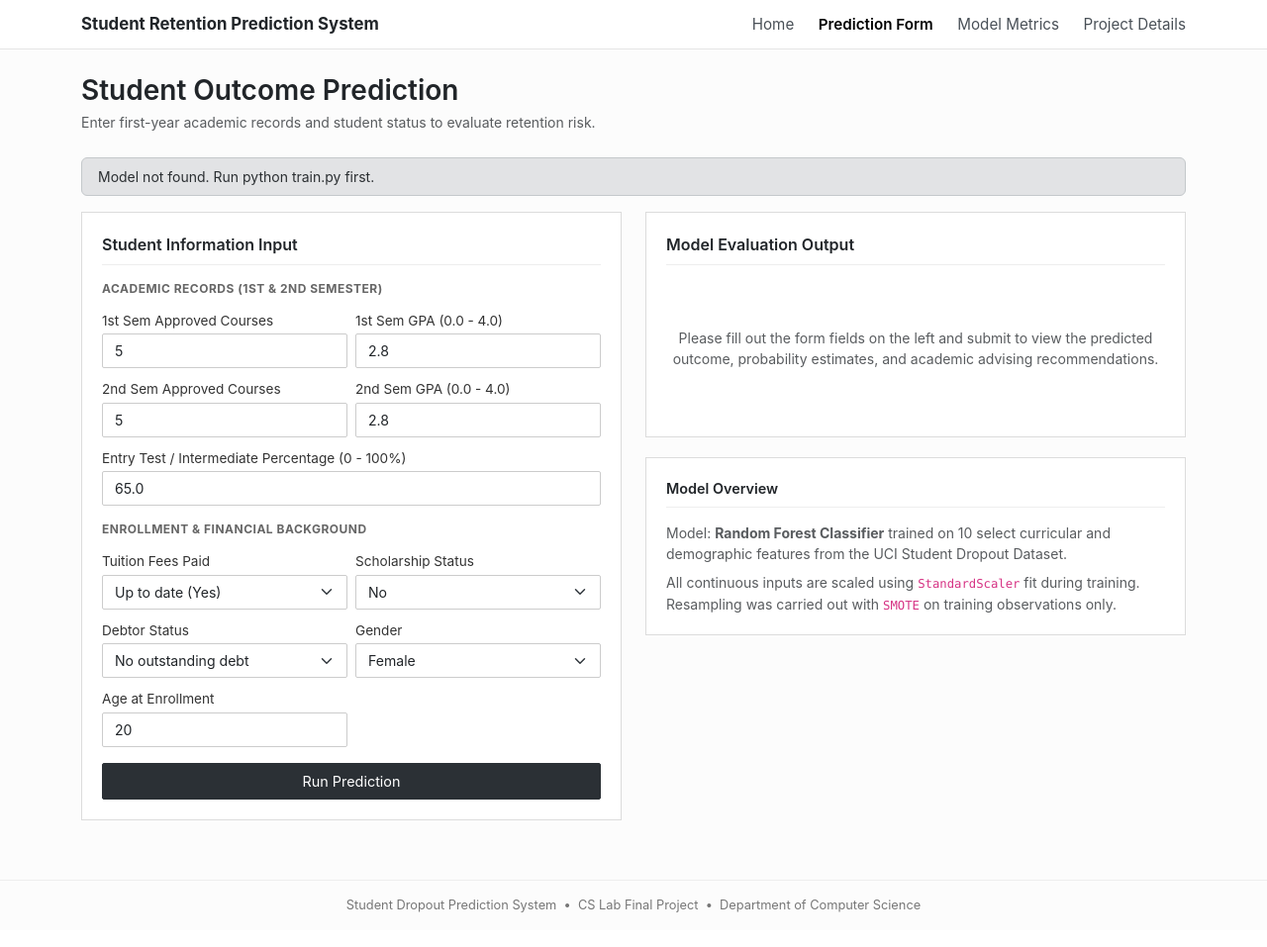
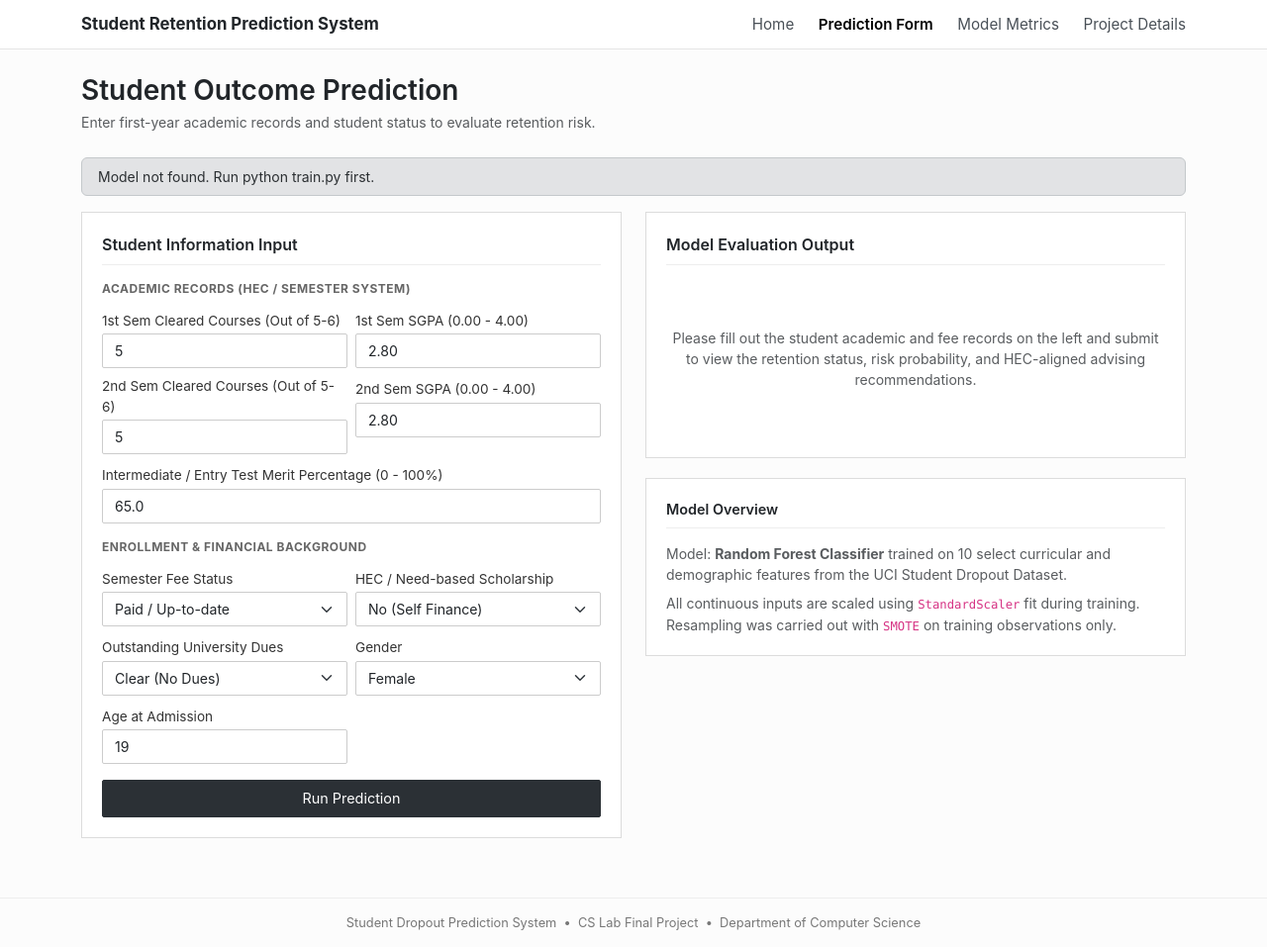
Before and after one commit to muzamilwaheed-b4/student-dropout-prediction, a Flask app: page /prediction in a window 1280 px wide. Shown: the whole page at 99% size. Before the commit the page ends 922 px from the top, so only its background shows below. Run offline with Flask 3, Linux system fonts and the light colour scheme.

Commit message:
Standardize terminology for Pakistani Universities and HEC grading guidelines

```diff
--- a/app.py
+++ b/app.py
@@ -58,26 +58,25 @@ def get_suggestions(pred_label, proba, row_dict):
     """Return academic advising notes based on model output."""
     suggestions = []
     if pred_label == 0:  # Dropout
-        suggestions.append("Schedule an advising session with the academic department.")
+        suggestions.append("Immediate intervention required: Student is falling below the HEC minimum 2.0 CGPA retention criteria.")
         if row_dict.get("Tuition fees up to date", 1) == 0:
-            suggestions.append("Check with the finance office regarding outstanding tuition dues.")
+            suggestions.append("Financial issue: Coordinate with university Accounts / Financial Aid office for semester fee installments.")
         if row_dict.get("Scholarship holder", 0) == 0:
-            suggestions.append("Review eligibility criteria for institutional financial assistance.")
+            suggestions.append("Guide the student to apply for HEC Ehsaas / Need-Based scholarship opportunities.")
         if row_dict.get("Curricular units 2nd sem (approved)", 5) < 4:
-            suggestions.append("Low credit completion observed; consider peer tutoring or reduced course load.")
+            suggestions.append("Academic warning: Student failed multiple courses. Recommend course repeats and remedial tutorial classes.")
         if row_dict.get("Debtor", 0) == 1:
-            suggestions.append("Discuss an installment payment arrangement with student accounts.")
-        suggestions.append("Utilize university learning support and counseling services.")
+            suggestions.append("Account hold active: Assist student in resolving pending library / semester fee dues.")
+        suggestions.append("Schedule one-on-one counseling with the Departmental Student Advisor.")
     elif pred_label == 1:  # Enrolled
-        suggestions.append("Academic progress is steady, but consistent semester performance is needed.")
+        suggestions.append("Academic performance is marginal (SGPA hovering between 2.0 - 2.5). Consistent effort required to avoid probation.")
         if row_dict.get("Curricular units 2nd sem (grade)", 10) < 10:
-            suggestions.append("Focus on core subject coursework to raise the cumulative GPA.")
-        suggestions.append("Attend faculty office hours for guidance on difficult subject modules.")
-        suggestions.append("Maintain attendance records to prevent missing internal assessments.")
+            suggestions.append("Target core prerequisite courses in summer semester to improve cumulative GPA.")
+        suggestions.append("Encourage regular attendance and participation in continuous assessment quizzes/assignments.")
     else:  # Graduate
-        suggestions.append("Academic performance is strong and on track for timely degree completion.")
-        suggestions.append("Explore final-year capstone topics, internship opportunities, or career placement.")
-        suggestions.append("Maintain current study routines and semester grade point average.")
+        suggestions.append("Excellent academic trajectory: SGPA is safely above graduation requirements (3.0+).")
+        suggestions.append("Eligible for Departmental Merit Scholarships and Dean's Honor Roll.")
+        suggestions.append("Encourage participation in Final Year Projects (FYP), research internships, and placement drives.")
     return suggestions
 
 
--- a/templates/prediction.html
+++ b/templates/prediction.html
@@ -147,26 +147,26 @@
         <div class="panel-title">Student Information Input</div>
         <form method="POST" action="/prediction">
 
-          <div class="section-subtitle">Academic Records (1st &amp; 2nd Semester)</div>
+          <div class="section-subtitle">Academic Records (HEC / Semester System)</div>
           <div class="row g-2 mb-2">
             <div class="col-6">
-              <label class="form-label">1st Sem Approved Courses</label>
-              <input type="number" name="cu1_approved" class="form-control" min="0" max="10" value="5" required>
+              <label class="form-label">1st Sem Cleared Courses (Out of 5-6)</label>
+              <input type="number" name="cu1_approved" class="form-control" min="0" max="8" value="5" required>
             </div>
             <div class="col-6">
-              <label class="form-label">1st Sem GPA (0.0 - 4.0)</label>
-              <input type="number" name="cu1_grade" class="form-control" min="0" max="4.0" step="0.01" value="2.8" required>
+              <label class="form-label">1st Sem SGPA (0.00 - 4.00)</label>
+              <input type="number" name="cu1_grade" class="form-control" min="0" max="4.0" step="0.01" value="2.80" required>
             </div>
             <div class="col-6">
-              <label class="form-label">2nd Sem Approved Courses</label>
-              <input type="number" name="cu2_approved" class="form-control" min="0" max="10" value="5" required>
+              <label class="form-label">2nd Sem Cleared Courses (Out of 5-6)</label>
+              <input type="number" name="cu2_approved" class="form-control" min="0" max="8" value="5" required>
             </div>
             <div class="col-6">
-              <label class="form-label">2nd Sem GPA (0.0 - 4.0)</label>
-              <input type="number" name="cu2_grade" class="form-control" min="0" max="4.0" step="0.01" value="2.8" required>
+              <label class="form-label">2nd Sem SGPA (0.00 - 4.00)</label>
+              <input type="number" name="cu2_grade" class="form-control" min="0" max="4.0" step="0.01" value="2.80" required>
             </div>
             <div class="col-12">
-              <label class="form-label">Entry Test / Intermediate Percentage (0 - 100%)</label>
+              <label class="form-label">Intermediate / Entry Test Merit Percentage (0 - 100%)</label>
               <input type="number" name="admission_grade" class="form-control" min="0" max="100" step="0.1" value="65.0" required>
             </div>
           </div>
@@ -174,24 +174,24 @@
           <div class="section-subtitle">Enrollment &amp; Financial Background</div>
           <div class="row g-2 mb-3">
             <div class="col-6">
-              <label class="form-label">Tuition Fees Paid</label>
+              <label class="form-label">Semester Fee Status</label>
               <select name="tuition_fees" class="form-select">
-                <option value="1">Up to date (Yes)</option>
-                <option value="0">Pending dues (No)</option>
+                <option value="1">Paid / Up-to-date</option>
+                <option value="0">Unpaid / Defaulter</option>
               </select>
             </div>
             <div class="col-6">
-              <label class="form-label">Scholarship Status</label>
+              <label class="form-label">HEC / Need-based Scholarship</label>
               <select name="scholarship" class="form-select">
-                <option value="0">No</option>
-                <option value="1">Yes</option>
+                <option value="0">No (Self Finance)</option>
+                <option value="1">Yes (Scholarship Holder)</option>
               </select>
             </div>
             <div class="col-6">
-              <label class="form-label">Debtor Status</label>
+              <label class="form-label">Outstanding University Dues</label>
               <select name="debtor" class="form-select">
-                <option value="0">No outstanding debt</option>
-                <option value="1">Debtor (Has unpaid balance)</option>
+                <option value="0">Clear (No Dues)</option>
+                <option value="1">Pending Arrears / Dues</option>
               </select>
             </div>
             <div class="col-6">
@@ -202,8 +202,8 @@
               </select>
             </div>
             <div class="col-6">
-              <label class="form-label">Age at Enrollment</label>
-              <input type="number" name="age" class="form-control" min="16" max="70" value="20" required>
+              <label class="form-label">Age at Admission</label>
+              <input type="number" name="age" class="form-control" min="16" max="40" value="19" required>
             </div>
           </div>
 
@@ -268,7 +268,7 @@
 
         {% else %}
         <div class="text-center py-5 text-muted small">
-          Please fill out the form fields on the left and submit to view the predicted outcome, probability estimates, and academic advising recommendations.
+          Please fill out the student academic and fee records on the left and submit to view the retention status, risk probability, and HEC-aligned advising recommendations.
         </div>
         {% endif %}
       </div>
```
